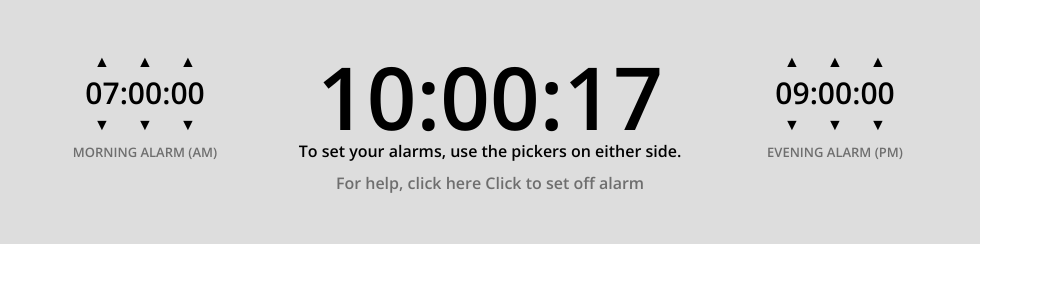
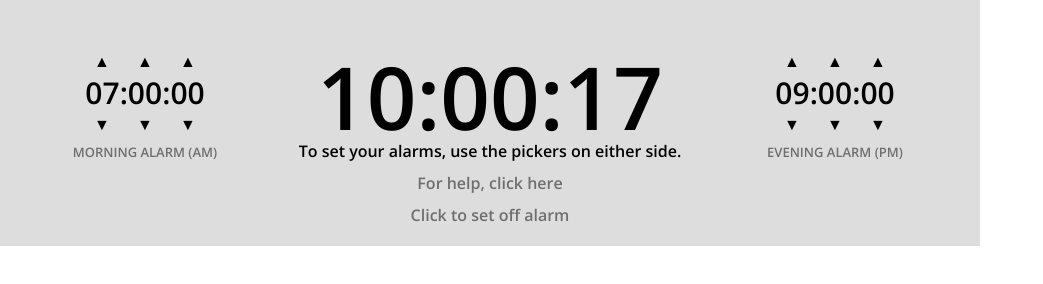
Before and after one commit to soundasleepapp/webapp, a plain HTML site: page index.html in a window 1280 px wide. Shown: the whole page, without its empty margins (0-1043 px from the left). Drawn offline with nearby package versions, Linux system fonts and the light colour scheme.

Commit message:
just some styling fixes

```diff
--- a/index.html
+++ b/index.html
@@ -60,8 +60,8 @@
     </div>
 
     <div id="help"> <!-- Help -->
-      <a href="help.html" target="_blank">For help, click here</a>
-      <a href="javascript:run_alarm()">Click to set off alarm</a>
+      <p><a href="help.html" target="_blank">For help, click here</a></p>
+      <p><a href="javascript:run_alarm()">Click to set off alarm</a></p>
     </div>
   </div> <!-- End app -->
 
--- a/main.css
+++ b/main.css
@@ -36,7 +36,7 @@ a {
   width: 980px;
   background-color: #DDDDDD;
   padding-top: 50px;
-  padding-bottom: 50px;
+  padding-bottom: 20px;
 }
 
 #clock {
@@ -114,7 +114,7 @@ a {
   text-align: center;
 }
 
-#help {
+#help * {
   text-align: center;
   margin-top: 10px;
 }
```
